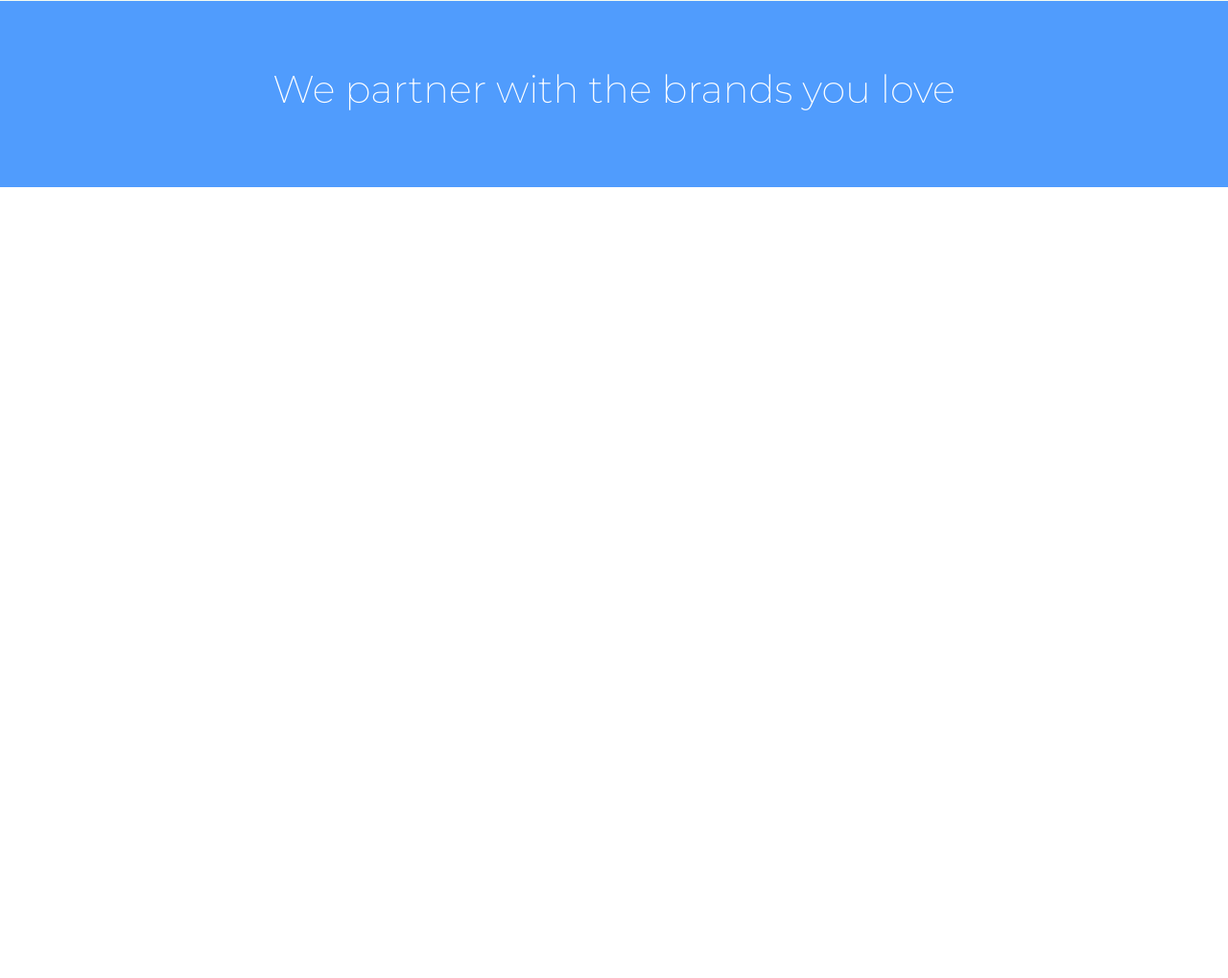
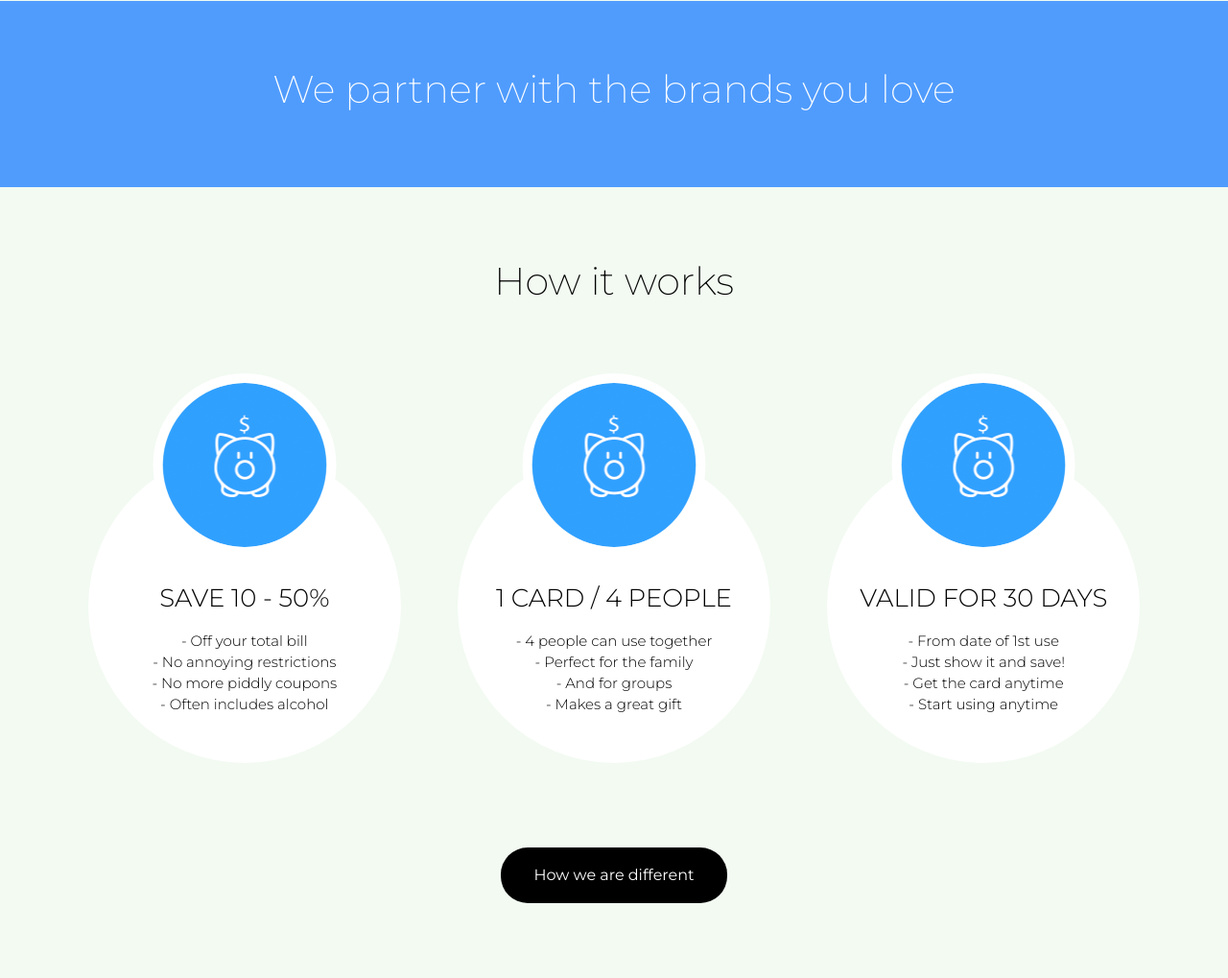
Before and after one commit to altim/eatandplay, a PHP site: page / in a window 1280 px wide. Shown: the part 1982-3001 px from the top of the page at 96% size. Before the commit the page ends 2177 px from the top, so only its background shows below. Run offline with PHP 8.4, Linux system fonts and the light colour scheme.

Commit message:
How it works section

```diff
--- a/css/style.css
+++ b/css/style.css
@@ -3,7 +3,7 @@ body {
   font-family: 'Montserrat', sans-serif;
   background: #fff; }
 
-.btn-class, header .header-inner nav ul li.btn a, #cards .cards-inner .card a.btn {
+.btn-class, header .header-inner nav ul li.btn a, #cards .cards-inner .card a.btn, #how-it-works .how-it-works-inner .btn {
   -webkit-border-radius: 28px;
   -moz-border-radius: 28px;
   border-radius: 28px;
@@ -16,7 +16,7 @@ body {
   -o-transition: all 0.4s;
   transition: all 0.4s;
   text-decoration: none; }
-  .btn-class:hover, header .header-inner nav ul li.btn a:hover, #cards .cards-inner .card a.btn:hover {
+  .btn-class:hover, header .header-inner nav ul li.btn a:hover, #cards .cards-inner .card a.btn:hover, #how-it-works .how-it-works-inner .btn:hover {
     background: #509cfd; }
 
 header {
@@ -328,4 +328,60 @@ header {
       font-weight: 200;
       color: #fff; }
 
+#how-it-works {
+  width: 100%;
+  background: #f2faf2;
+  padding: 78px 0 78px 0; }
+  #how-it-works .how-it-works-inner {
+    max-width: 1120px;
+    width: 100%;
+    margin: auto;
+    text-align: center; }
+    #how-it-works .how-it-works-inner h2 {
+      font-size: 40px;
+      font-weight: 200;
+      text-align: center; }
+    #how-it-works .how-it-works-inner .hiw-wrapper {
+      padding-top: 80px;
+      text-align: center;
+      margin-top: 76px; }
+      #how-it-works .how-it-works-inner .hiw-wrapper .hiw-item {
+        width: 326px;
+        height: 326px;
+        background: #fff;
+        -webkit-border-radius: 50%;
+        -moz-border-radius: 50%;
+        border-radius: 50%;
+        text-align: center;
+        position: relative;
+        display: inline-block;
+        margin-right: 55px; }
+        #how-it-works .how-it-works-inner .hiw-wrapper .hiw-item:last-child {
+          margin-right: 0; }
+        #how-it-works .how-it-works-inner .hiw-wrapper .hiw-item img {
+          border: 10px solid #fff;
+          -webkit-border-radius: 50%;
+          -moz-border-radius: 50%;
+          border-radius: 50%;
+          left: 50%;
+          top: -80px;
+          -webkit-transform: translateX(-50%);
+          -moz-transform: translateX(-50%);
+          -o-transform: translateX(-50%);
+          transform: translateX(-50%);
+          position: absolute; }
+        #how-it-works .how-it-works-inner .hiw-wrapper .hiw-item h3 {
+          font-size: 26px;
+          line-height: 48px;
+          text-transform: uppercase;
+          font-weight: 300;
+          padding: 130px 0 10px 0; }
+        #how-it-works .how-it-works-inner .hiw-wrapper .hiw-item ul li {
+          font-size: 15px;
+          line-height: 22px;
+          font-weight: 300; }
+    #how-it-works .how-it-works-inner .btn {
+      display: inline-block;
+      margin-top: 88px; }
+
 /*# sourceMappingURL=style.css.map */
--- a/css/style.scss
+++ b/css/style.scss
@@ -486,3 +486,81 @@ header {
     }
   }
 }
+
+
+// ============= HOW IT WORKS SECTION =============
+
+#how-it-works {
+  width:100%;
+  background:#f2faf2;
+  padding:78px 0 78px 0;
+
+  .how-it-works-inner {
+    max-width:1120px;
+    width:100%;
+    margin:auto;
+    text-align:center;
+
+    h2 {
+      font-size:40px;
+      font-weight: 200;
+      text-align:center;
+    }
+
+    .hiw-wrapper {
+      padding-top:80px;
+      text-align:center;
+      margin-top:76px;
+
+      .hiw-item {
+        width:326px;
+        height:326px;
+        background:#fff;
+        @include border-radius(50%);
+        text-align:center;
+        position:relative;
+        display:inline-block;
+        margin-right:55px;
+
+        &:last-child {
+          margin-right:0;
+        }
+
+        img {
+          border:10px solid #fff;
+          @include border-radius(50%);
+          left:50%;
+          top:-80px;
+          @include transform(translateX(-50%));
+          position:absolute;
+        }
+
+        h3 {
+          font-size: 26px;
+          line-height:48px;
+          text-transform: uppercase;
+          font-weight: 300;
+          padding:130px 0 10px 0;
+        }
+
+        ul {
+          li {
+            font-size:15px;
+            line-height:22px;
+            font-weight: 300;
+          }
+        }
+      }
+
+
+
+    }
+
+    .btn {
+      @extend .btn-class;
+      display:inline-block;
+      margin-top:88px;
+    }
+
+  }
+}
--- a/index.html
+++ b/index.html
@@ -117,5 +117,63 @@
         </div>
     </section>
 
+    <section id="how-it-works">
+        <div class="how-it-works-inner">
+            <h2>How it works</h2>
+
+            <div class="hiw-wrapper">
+
+                <div class="hiw-item">
+                    <div class="hiw-inner">
+                        <img src="img/save.png" alt="Save" />
+
+                        <h3>Save 10 - 50%</h3>
+
+                        <ul>
+                            <li>- Off your total bill</li>
+                            <li>- No annoying restrictions</li>
+                            <li>- No more piddly coupons</li>
+                            <li>- Often includes alcohol</li>
+                        </ul>
+                    </div>
+                </div>
+
+                <div class="hiw-item">
+                    <div class="hiw-inner">
+                        <img src="img/save.png" alt="Save" />
+
+                        <h3>1 CARD / 4 PEOPLE</h3>
+
+                        <ul>
+                            <li>- 4 people can use together</li>
+                            <li>- Perfect for the family</li>
+                            <li>- And for groups</li>
+                            <li>- Makes a great gift</li>
+                        </ul>
+                    </div>
+                </div>
+
+                <div class="hiw-item">
+                    <div class="hiw-inner">
+                        <img src="img/save.png" alt="Save" />
+
+                        <h3>VALID FOR 30 DAYS</h3>
+
+                        <ul>
+                            <li>- From date of 1st use</li>
+                            <li>- Just show it and save!</li>
+                            <li>- Get the card anytime</li>
+                            <li>- Start using anytime</li>
+                        </ul>
+                    </div>
+                </div>
+
+            </div>
+
+            <a href="#" class="btn">How we are different</a>
+
+        </div>
+    </section>
+
 </body>
 </html>
```
Also changed, not shown: img/calendar.png (added), img/people.png (added), img/save.png (added), 1 other file.
